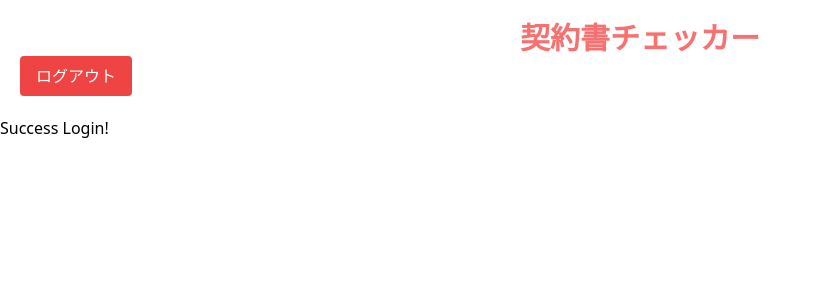
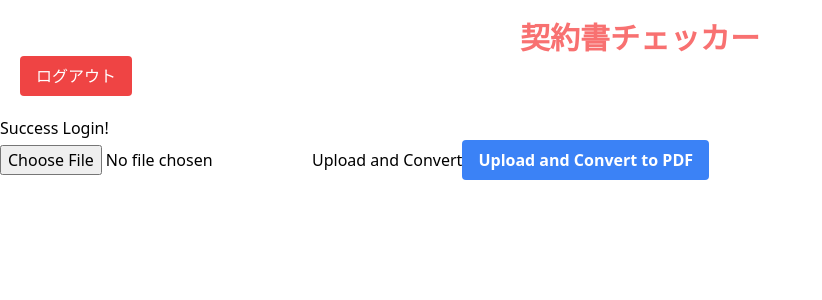
Before and after one commit to koooommmm/contract-checker, a React (Vite) app in the folder frontend/: page / in a window 1280 px wide. Shown: the top 300 px of the page, without its empty margins (0-822 px from the left). Built offline with nearby package versions, Linux system fonts and the light colour scheme; no server answers; sample sign-in values are in the browser's storage.

Commit message:
add: テスト用にアップロードコンポーネントを追加

```diff
--- a/frontend/package.json
+++ b/frontend/package.json
@@ -10,6 +10,7 @@
     "preview": "vite preview"
   },
   "dependencies": {
+    "axios": "^1.6.8",
     "firebase": "^10.11.0",
     "react": "^18.2.0",
     "react-dom": "^18.2.0",
--- /dev/null
+++ b/frontend/src/components/FileUpload.jsx
@@ -0,0 +1,54 @@
+import axios from 'axios';
+import React, { useState } from 'react';
+import { auth } from '../firebase/firebaseConfig';
+
+const BACKEND_ENDPOINT = import.meta.env.VITE_BACKEND_ENDPOINT;
+
+const FileUpload = () => {
+  const [file, setFile] = useState(null);
+
+  const handleFileChange = (e) => {
+    setFile(e.target.files[0]);
+  };
+
+  const handleSubmit = async (event) => {
+    event.preventDefault();
+    const formData = new FormData();
+    formData.append('wordFile', file);
+    const user = auth.currentUser;
+
+    if (user) {
+      try {
+        const response = await axios.post(
+          `${BACKEND_ENDPOINT}/api/files/upload?userId=${user.uid}`,
+          formData,
+          {
+            headers: {
+              'Content-Type': 'multipart/form-data',
+            },
+          }
+        );
+        console.log('File uploaded successfully:', response.data);
+      } catch (error) {
+        console.error('Error uploading file:', error);
+      }
+    }
+  };
+
+  return (
+    <div>
+      <form onSubmit={handleSubmit}>
+        <input type='file' onChange={handleFileChange} />
+        <button type='submit'>Upload and Convert</button>
+        <button
+          type='submit'
+          className='bg-blue-500 hover:bg-blue-700 text-white font-bold py-2 px-4 rounded'
+        >
+          Upload and Convert to PDF
+        </button>
+      </form>
+    </div>
+  );
+};
+
+export default FileUpload;
--- a/frontend/src/firebase/firebaseConfig.js
+++ b/frontend/src/firebase/firebaseConfig.js
@@ -1,5 +1,6 @@
 import { initializeApp } from 'firebase/app';
-import { getAuth, sendEmailVerification } from 'firebase/auth';
+import { getAuth } from 'firebase/auth';
+import { getStorage } from 'firebase/storage';
 
 const firebaseConfig = {
   apiKey: import.meta.env.VITE_FIREBASE_API_KEY,
@@ -13,5 +14,6 @@ const firebaseConfig = {
 
 const app = initializeApp(firebaseConfig);
 const auth = getAuth(app);
+const storage = getStorage(app);
 
-export { auth, sendEmailVerification };
+export { auth, storage };
--- a/frontend/src/pages/Home.jsx
+++ b/frontend/src/pages/Home.jsx
@@ -1,8 +1,10 @@
-// TODO: ホーム画面を作成する
+import FileUpload from '../components/FileUpload';
+
 const Home = () => {
   return (
     <div>
       <h1>Success Login!</h1>
+      <FileUpload />
     </div>
   );
 };
```
Also changed, not shown: 2 other files (tests, documents, lock files or other folders).
